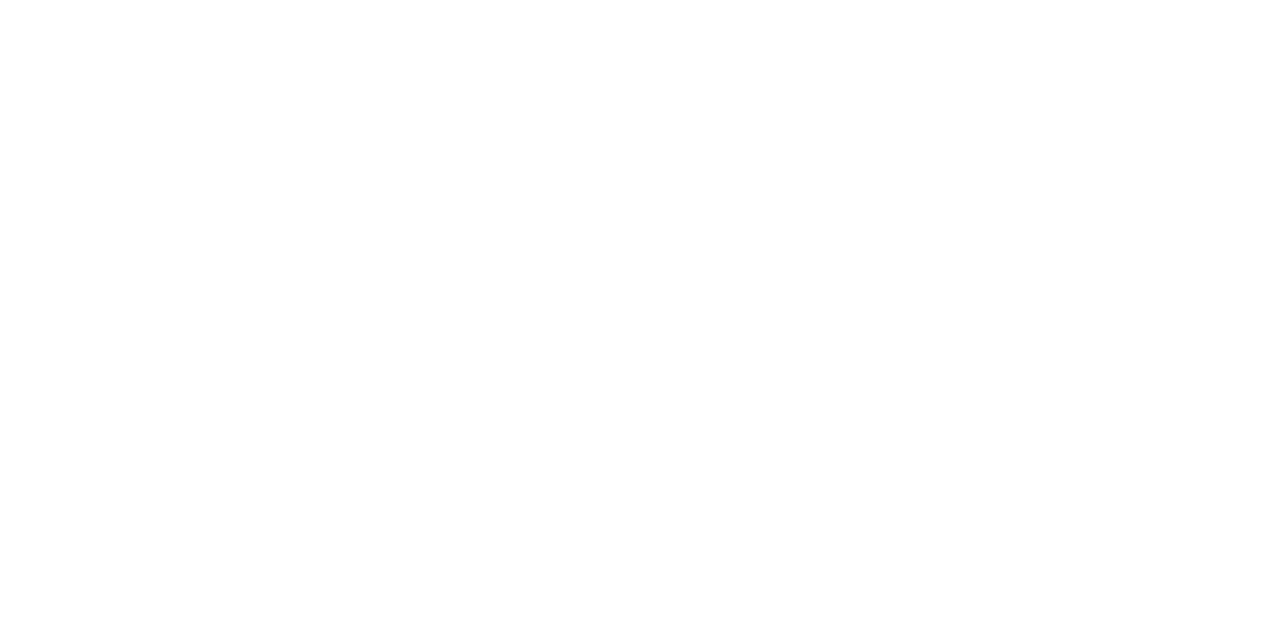
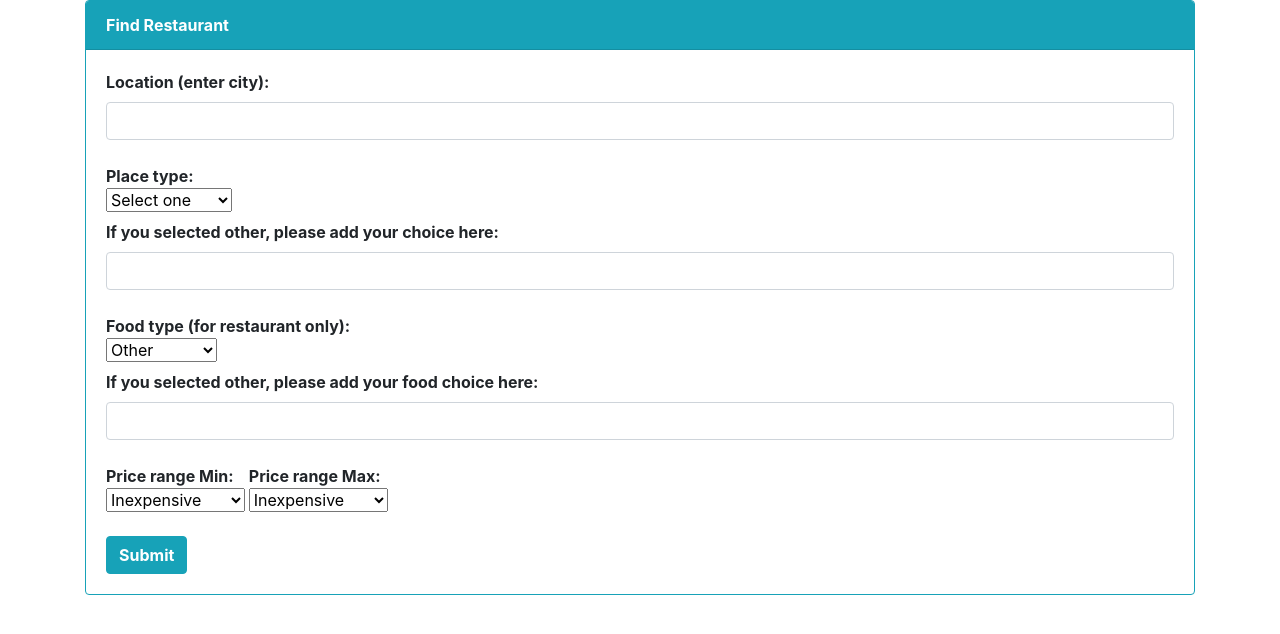
Before and after one commit to klbjklbj/PerfectDate, a plain HTML site: page index.html in a window 1280 px wide. Drawn offline with nearby package versions, Linux system fonts and the light colour scheme.

Commit message:
added reset.css and style.css, added google-api-call

```diff
--- /dev/null
+++ b/css/reset.css
@@ -0,0 +1,48 @@
+/* http://meyerweb.com/eric/tools/css/reset/
+   v2.0 | 20110126
+   License: none (public domain)
+*/
+
+html, body, div, span, applet, object, iframe,
+h1, h2, h3, h4, h5, h6, p, blockquote, pre,
+a, abbr, acronym, address, big, cite, code,
+del, dfn, em, img, ins, kbd, q, s, samp,
+small, strike, strong, sub, sup, tt, var,
+b, u, i, center,
+dl, dt, dd, ol, ul, li,
+fieldset, form, label, legend,
+table, caption, tbody, tfoot, thead, tr, th, td,
+article, aside, canvas, details, embed,
+figure, figcaption, footer, header, hgroup,
+menu, nav, output, ruby, section, summary,
+time, mark, audio, video {
+	margin: 0;
+	padding: 0;
+	border: 0;
+	font-size: 100%;
+	font: inherit;
+	vertical-align: baseline;
+}
+/* HTML5 display-role reset for older browsers */
+article, aside, details, figcaption, figure,
+footer, header, hgroup, menu, nav, section {
+	display: block;
+}
+body {
+	line-height: 1;
+}
+ol, ul {
+	list-style: none;
+}
+blockquote, q {
+	quotes: none;
+}
+blockquote:before, blockquote:after,
+q:before, q:after {
+	content: '';
+	content: none;
+}
+table {
+	border-collapse: collapse;
+	border-spacing: 0;
+}
--- a/index.html
+++ b/index.html
@@ -1,10 +1,99 @@
 <!DOCTYPE html>
-<html lang="en-us">
+<html>
 
 <head>
+    <meta charset="utf-8" />
+    <meta http-equiv="X-UA-Compatible" content="IE=edge">
+    <title>Perfect Date</title>
+    <meta name="viewport" content="width=device-width, initial-scale=1">
+    <link rel="stylesheet" type="text/css" media="screen" href="css/reset.css" />
+    <link rel="stylesheet" href="https://stackpath.bootstrapcdn.com/bootstrap/4.1.3/css/bootstrap.min.css" integrity="sha384-MCw98/SFnGE8fJT3GXwEOngsV7Zt27NXFoaoApmYm81iuXoPkFOJwJ8ERdknLPMO"
+        crossorigin="anonymous">
+    <link rel="stylesheet" type="text/css" media="screen" href="css/style.css" />
 
 </head>
+
 <body>
 
+    <div class="container">
+        <div class="card border border-info">
+            <div class="card-header bg-info text-white font-weight-bold addTrain">Find Restaurant</div>
+            <div class="card-body">
+                <form>
+                    <div class="form-group font-weight-bold">
+                        <label>Location (enter city):</label>
+                        <input type="text" class="form-control" id="location">
+                        <br>
+                        <label>Place type:
+                            <br>
+                            <select id="foodPlace">
+                                <option value="">Select one</option>
+                                <option value="restaurant">Restaurant</option>
+                                <option value="sport bar">Sport Bar</option>
+                                <option value="fast food">Fast Food</option>
+                                <option value="coffee house">Coffee House</option>
+                                <option value="bakery">Bakery</option>
+                                <option value="">Other</option>
+                            </select>
+                        </label>
+                        <br>
+                        <label>If you selected other, please add your choice here:</label>
+                        <input type="text" class="form-control" id="otherFoodPlace">
+                        <br>
+                        <label>Food type (for restaurant only):
+                            <br>
+                            <select id="restaurant">
+                                <option value="">Other</option>
+                                <option value="barbecue">Barbecue</option>
+                                <option value="chinese">Chinese</option>
+                                <option value="greek">Greek</option>
+                                <option value="italian">Italian</option>
+                                <option value="indian">Indian</option>
+                                <option value="mexican">Mexican</option>
+                                <option value="pizza">Pizza</option>
+                                <option value="seafood">Seafood</option>
+                                <option value="steakhouse">Steakhouse</option>
+                                <option value="vegetarian">Vegetarian</option>
+                            </select>
+                        </label>
+                        <br>
+                        <label>If you selected other, please add your food choice here:</label>
+                        <input type="text" class="form-control" id="otherRestaurant">
+                        <br>
+                        <label>Price range Min:
+                            <br>
+                            <select id="priceMin">
+                                <option value="1">Inexpensive</option>
+                                <option value="2">Moderate</option>
+                                <option value="3">Expensive</option>
+                                <option value="4">Very Expensive</option>
+                            </select>
+                        </label>
+                        <label>Price range Max:
+                            <br>
+                            <select id="priceMax">
+                                <option value="1">Inexpensive</option>
+                                <option value="2">Moderate</option>
+                                <option value="3">Expensive</option>
+                                <option value="4">Very Expensive</option>
+                            </select>
+                        </label>
+                    </div>
+                    <button type="submit" class="btn btn-info font-weight-bold" id="submit">Submit</button>
+                </form>
+            </div>
+        </div>
+    </div>
+
+    <script src="https://code.jquery.com/jquery-3.3.1.js" integrity="sha256-2Kok7MbOyxpgUVvAk/HJ2jigOSYS2auK4Pfzbm7uH60="
+        crossorigin="anonymous"></script>
+
+    <!-- <script src="https://www.gstatic.com/firebasejs/5.5.8/firebase.js"></script>
+
+    <script type="text/javascript" src="https://maps.googleapis.com/maps/api/js?key=AIzaSyCWUcRBqODE7dNoFCKF4ZvP4EqNm5JbjsM&libraries=places"></script> -->
+
+    <script src="https://momentjs.com/downloads/moment.js"></script>
+    <script src="js/perfectDate.js"></script>
 </body>
+
 </html>
--- /dev/null
+++ b/js/perfectDate.js
@@ -0,0 +1,33 @@
+/*
+var config = {
+    apiKey: "AIzaSyB76U2wdaiboIdMzc9aocSoMprAUIGjUbY",
+    authDomain: "vahedemo.firebaseapp.com",
+    databaseURL: "https://vahedemo.firebaseio.com",
+    projectId: "vahedemo",
+    storageBucket: "vahedemo.appspot.com",
+    messagingSenderId: "447795963850"
+};
+firebase.initializeApp(config);
+
+var database = firebase.database();
+*/
+
+
+$("#submit").on("click", function () {
+    event.preventDefault();
+    var query = $("#foodPlace").val() + " " + $("#otherFoodPlace").val() + $("#restaurant").val() + " " + $("#otherRestaurant").val() + "in " + $("#location").val();
+    var minPrice = $("#priceMin").val();
+    var maxPrice = $("#priceMax").val();
+    var API_KEY = "AIzaSyCWUcRBqODE7dNoFCKF4ZvP4EqNm5JbjsM";
+    //var API_KEY = "zykZaud5RdF8nTZ-4mUSjKfb4kDEWxEJGT97O2wB98wLWNMmrYf-UhxhE0pNSBmR3Xc-hVlgBOA8cXkPnxK5C2ROJ4k06Qqn4ykmzfqzAj2DlnONRez9ziLot27zW3Yx"
+    var queryURL = "https://maps.googleapis.com/maps/api/place/textsearch/json?query=" + query + "&minprice=" + minPrice + "&maxprice=" + maxPrice + "&key=" + API_KEY;
+
+    $.ajax({
+        url: queryURL,
+        method: "GET",
+    }).then(function (response) {
+        console.log(response)
+    })
+});
+
+// https://maps.googleapis.com/maps/api/place/details/json?placeid=ChIJ_8Dquo9skFQRx3XvidLWtAU&key=AIzaSyCWUcRBqODE7dNoFCKF4ZvP4EqNm5JbjsM
```
Also changed, not shown: css/style.css (added).
